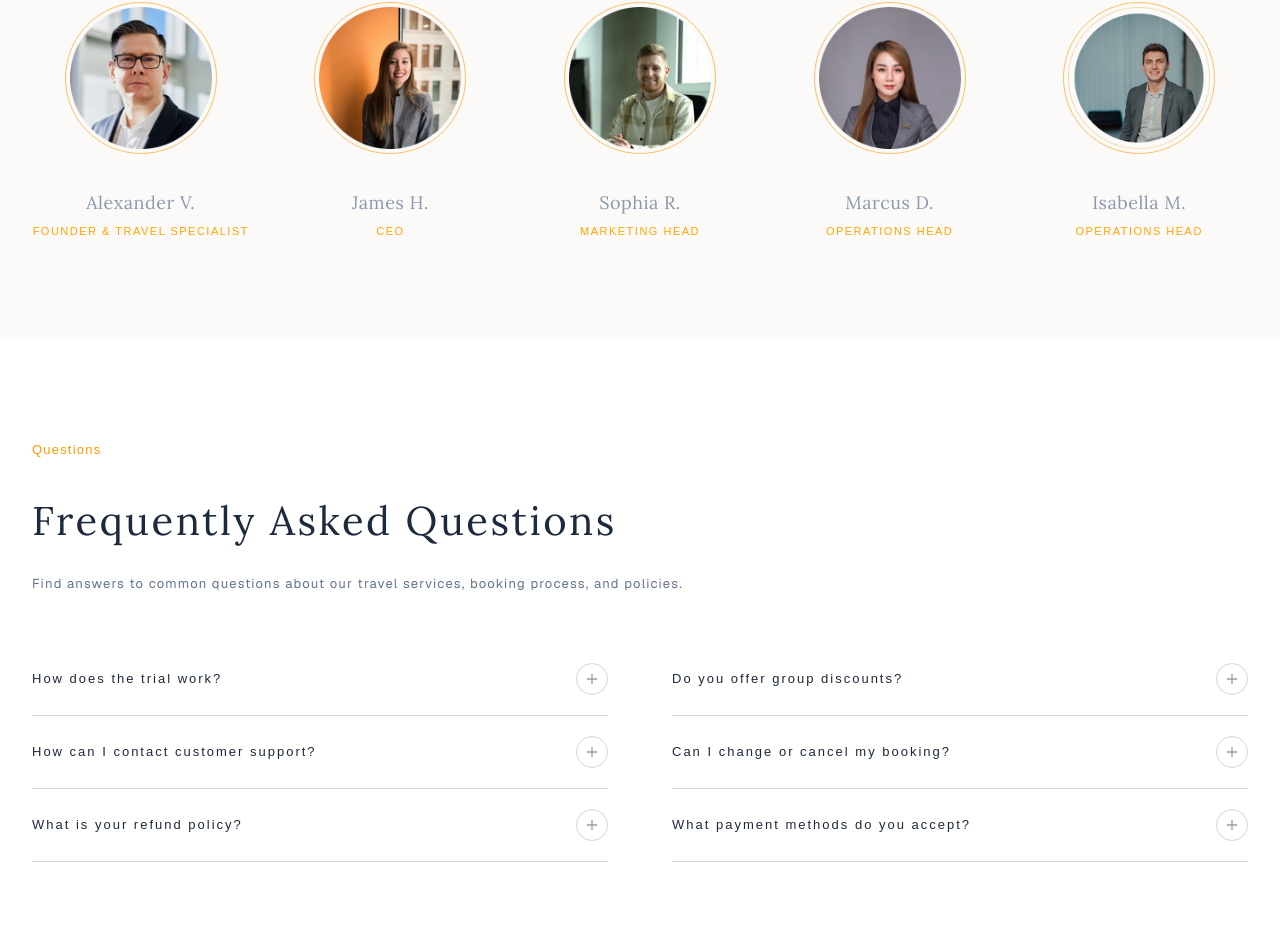
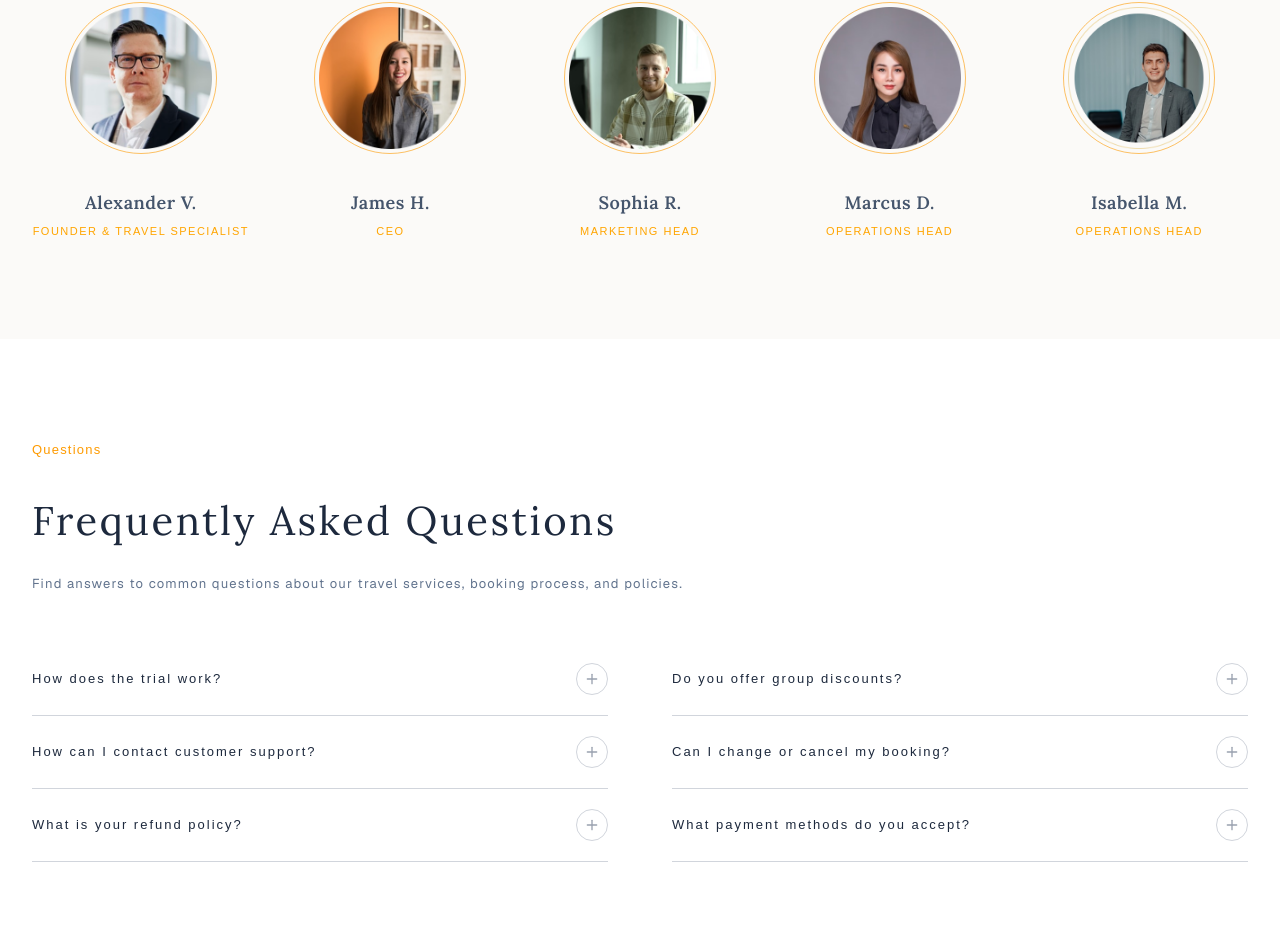
Before and after one commit to suraiya-jahan-bhuiyan-sraboni/blb-travel-client-draft, a Next.js app: page /about in a window 1280 px wide. Shown: the part 5647-6599 px from the top of the page. Built offline with nearby package versions, Linux system fonts and the light colour scheme.

Commit message:
Our Team  Section Fixed

```diff
--- a/src/features/about/OurTeam.tsx
+++ b/src/features/about/OurTeam.tsx
@@ -53,7 +53,7 @@ export default function OurTeam() {
                                 </div>
 
                                 <div className="flex flex-col items-center justify-center flex-wrap w-full">
-                                    <h4 className="font-lora text-[#8A99AD] text-sm sm:text-base md:text-lg font-normal tracking-[0.5px] mb-1 sm:mb-2 w-full break-words">
+                                    <h4 className="font-lora text-slate-600 text-sm sm:text-base md:text-lg font-semibold tracking-[0.5px] mb-1 sm:mb-2 w-full break-words">
                                         {member.name}
                                     </h4>
                                     <p className="font-switzer text-[#FFA500] text-[9px] sm:text-[10px] md:text-[11px] leading-tight tracking-[1.5px] uppercase font-medium w-[150px] lg:w-full break-words">
--- a/src/features/home/components/TrustSection.tsx
+++ b/src/features/home/components/TrustSection.tsx
@@ -70,14 +70,14 @@ export default function TrustSection() {
                     </div>
                     {/* 3 Trust section  */}
                     <div className="flex lg:flex-row flex-col gap-4 mt-20">
-                        <div className="bg-black">
+                        <div className="bg-black hover:-translate-y-6 transition-all duration-500 ease-out">
                             <div className="lg:px-[70px] md:px-[70px] p-8 md:py-[52px] lg:py-[52px] ">
                                 <h2 className="font-cormorant-garamond text-[#C8A96A] font-light text-[64px] leading-[64px]">01</h2>
                                 <h4 className="font-cormorant-garamond text-[34px] leading-[100%] my-4">Reliability</h4>
                                 <p className="font-jost font-light text-[13px] leading-[24px]">Every booking, every itinerary, every <br /> commitment— delivered with absolute precision <br /> and care.</p>
                             </div>
                         </div>
-                        <div className="bg-black">
+                        <div className="bg-black hover:-translate-y-6 transition-all duration-500 ease-out">
                             <div className="lg:px-[70px] md:px-[70px] p-8 md:py-[52px] lg:py-[52px]">
                                 <h2 className="font-cormorant-garamond text-[#C8A96A] font-light text-[64px] leading-[64px]">02</h2>
                                 <h4 className="font-cormorant-garamond text-[34px] leading-[100%] my-4">Transparency</h4>
@@ -85,7 +85,7 @@ export default function TrustSection() {
                                     <br /> complete clarity from the first consultation to <br /> final departure.</p>
                             </div>
                         </div>
-                        <div className="bg-black">
+                        <div className="bg-black hover:-translate-y-6 transition-all duration-500 ease-out">
                             <div className="lg:px-[70px] md:px-[70px] p-8 md:py-[52px] lg:py-[52px]">
                                 <h2 className="font-cormorant-garamond text-[#C8A96A] font-light text-[64px] leading-[64px]">03</h2>
                                 <h4 className="font-cormorant-garamond text-[34px] leading-[100%] my-4">Excellence</h4>
```
